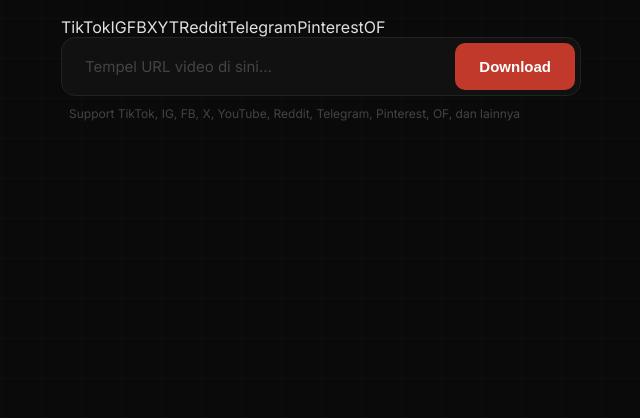
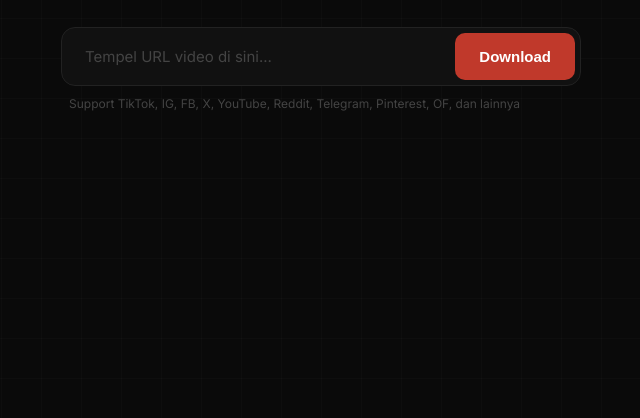
Before and after one commit to wanabe911/DownloadMe, a website: page public/index.html in a window 1280 px wide. Shown: the part 382-800 px from the top of the page, without its empty margins (319-959 px from the left). Drawn offline with Linux system fonts and the light colour scheme.

Commit message:
Hapus baris platform

```diff
--- a/public/index.html
+++ b/public/index.html
@@ -15,9 +15,6 @@
             <p>Universal Video Downloader</p>
         </header>
 
-        <div class="platforms">
-            <span>TikTok</span><span>IG</span><span>FB</span><span>X</span><span>YT</span><span>Reddit</span><span>Telegram</span><span>Pinterest</span><span>OF</span>
-        </div>
 
         <div class="search-section">
             <div class="input-wrapper">
```
